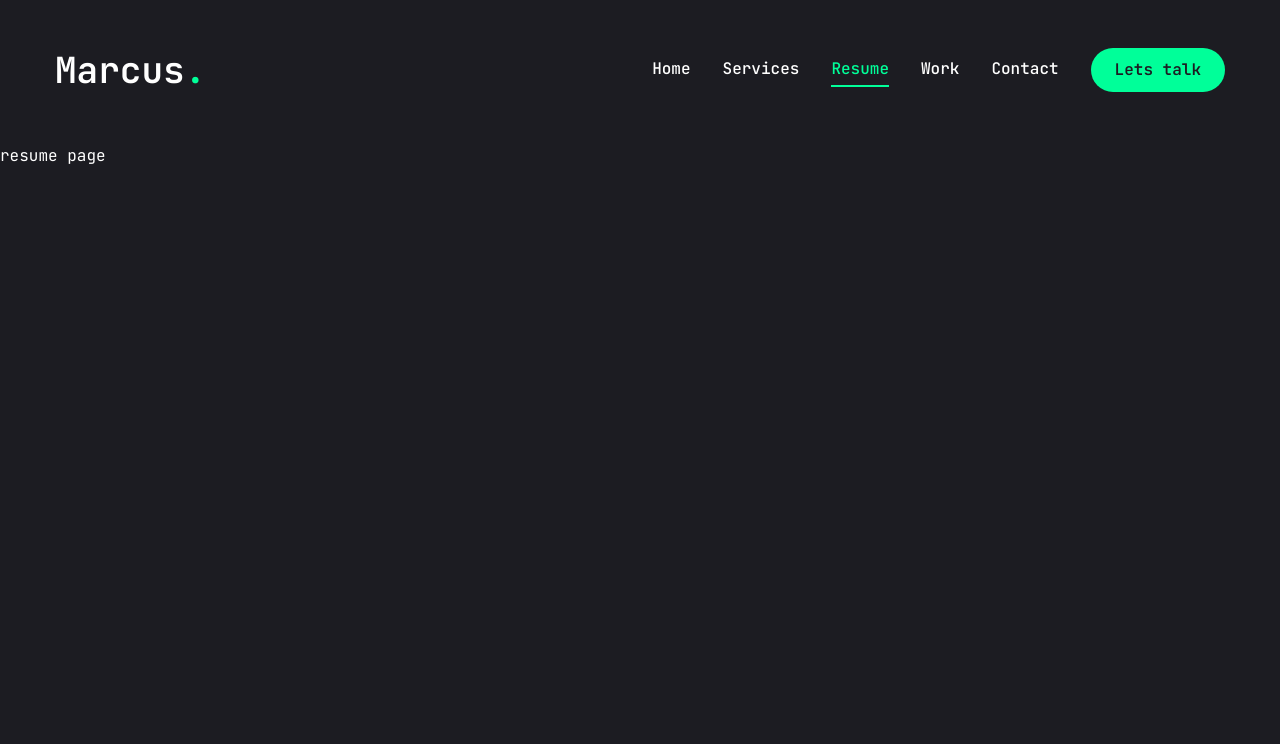
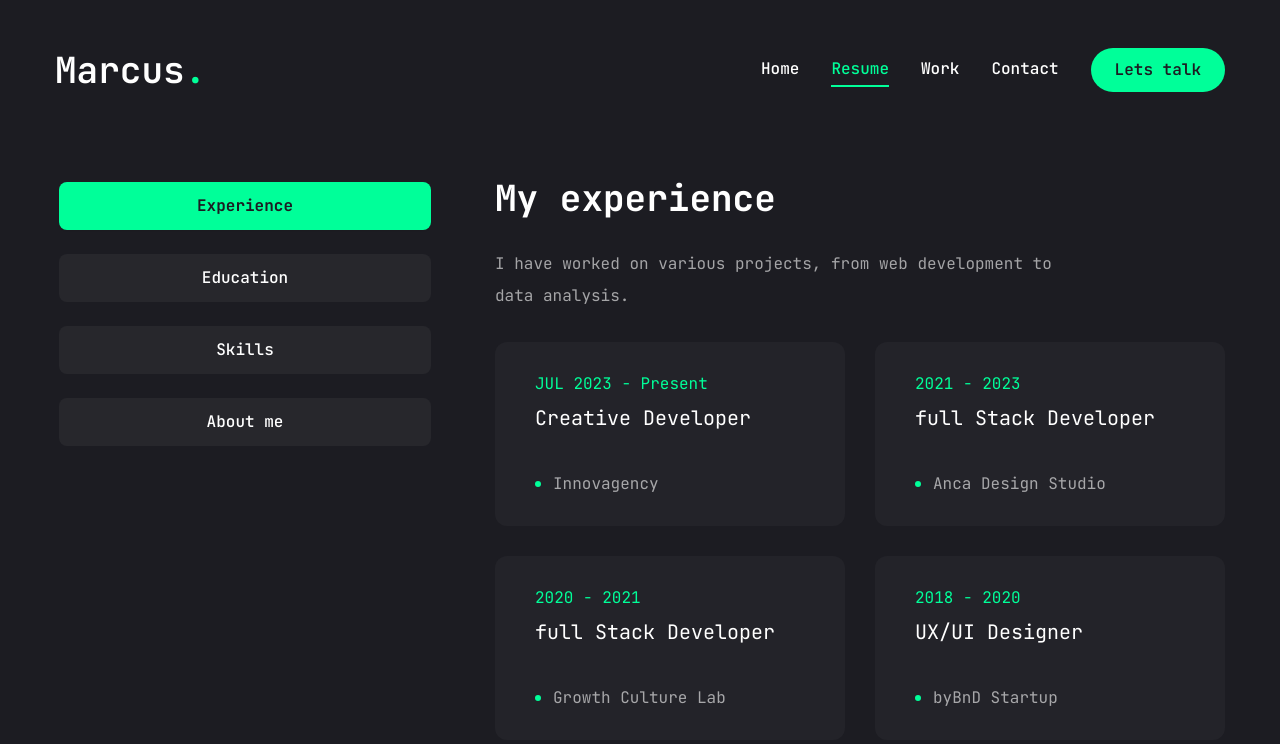
Before and after one commit to marcuswmc/portfolio-nextjs, a Next.js app: page /resume in a window 1280 px wide. Shown: the top 744 px of the page. Built offline with nearby package versions, Linux system fonts and the light colour scheme.

Commit message:
feat: create tabs on resume page

```diff
--- a/src/app/resume/page.tsx
+++ b/src/app/resume/page.tsx
@@ -1,3 +1,226 @@
+"use client";
+
+import { FaHtml5, FaCss3, FaJs, FaReact, FaNodeJs } from "react-icons/fa";
+import { SiTailwindcss, SiNextdotjs } from "react-icons/si";
+
+import { Tabs, TabsContent, TabsList, TabsTrigger } from "@/components/ui/tabs";
+
+import {
+  Tooltip,
+  TooltipContent,
+  TooltipProvider,
+  TooltipTrigger,
+} from "@/components/ui/tooltip";
+
+import { ScrollArea } from "@/components/ui/scroll-area";
+import { motion } from "framer-motion";
+
+// about data
+const about = {
+  title: "About me",
+  description:
+    "I am a full-stack developer with a passion for building scalable and efficient applications.",
+  info: [
+    {
+      fieldName: "Name",
+      fieldValue: "Marcus Oliveira",
+    },
+    {
+      fieldName: "Phone",
+      fieldValue: "(+351) 912 981 585",
+    },
+    {
+      fieldName: "Experience",
+      fieldValue: "6+ Years",
+    },
+    {
+      fieldName: "Nationality",
+      fieldValue: "Brazilian",
+    },
+    {
+      fieldName: "Email",
+      fieldValue: "marcus.relation@gmail.com",
+    },
+    {
+      fieldName: "Current address",
+      fieldValue: "Porto, Portugal",
+    },
+    {
+      fieldName: "Languages",
+      fieldValue: "Português, English, Spanish",
+    },
+  ],
+};
+
+// experience data
+const experience = {
+  icons: "/assets/resume/badge.svg",
+  title: "My experience",
+  description:
+    "I have worked on various projects, from web development to data analysis.",
+  items: [
+    {
+      company: "Innovagency",
+      position: "Creative Developer",
+      duration: "JUL 2023 - Present",
+    },
+    {
+      company: "Anca Design Studio",
+      position: "full Stack Developer",
+      duration: "2021 - 2023",
+    },
+    {
+      company: "Growth Culture Lab",
+      position: "full Stack Developer",
+      duration: "2020 - 2021",
+    },
+    {
+      company: "byBnD Startup",
+      position: "UX/UI Designer",
+      duration: "2018 - 2020",
+    },
+    {
+      company: "byBnD Startup",
+      position: "UX/UI Designer",
+      duration: "2018 - 2020",
+    },
+    {
+      company: "byBnD Startup",
+      position: "UX/UI Designer",
+      duration: "2018 - 2020",
+    },
+  ],
+};
+
+// education data
+const education = {
+  icons: "/assets/resume/cap.svg",
+  title: "My education",
+  description:
+    "I have worked on various projects, from web development to data analysis.",
+  items: [
+    {
+      institution: "EDIT School",
+      degree: "Full Stack Web Development",
+      duration: "2024",
+    },
+    {
+      institution: "Rocketseat",
+      degree: "Certified Web Development",
+      duration: "2020",
+    },
+    {
+      institution: "Fapcom Faculdade de Comunicação",
+      degree: "Bachelors degree in Advertising and Social Communication",
+      duration: "2018",
+    },
+  ],
+};
+
+// skills data
+const skills = {
+  title: "My skills",
+  description:
+    "I have worked on various projects, from web development to data analysis.",
+  skillList: [
+    {
+      icon: <FaHtml5 />,
+      name: "html 5",
+    },
+    {
+      icon: <FaCss3 />,
+      name: "css 3",
+    },
+    {
+      icon: <FaJs />,
+      name: "javascript",
+    },
+    {
+      icon: <FaReact />,
+      name: "react.js",
+    },
+    {
+      icon: <SiNextdotjs />,
+      name: "next.js",
+    },
+    {
+      icon: <SiTailwindcss />,
+      name: "tailwind.css",
+    },
+    {
+      icon: <FaNodeJs />,
+      name: "node.js",
+    },
+  ],
+};
+
 export default function Resume() {
-  return <main>resume page</main>
+  return (
+    <motion.div
+      initial={{ opacity: 0 }}
+      animate={{
+        opacity: 1,
+        transition: { delay: 2.4, duration: 0.4, ease: "easeIn" },
+      }}
+      className="min-h-[80vh] flex items-center justify-center py-12 xl:py-0"
+    >
+      <div className="container mx-auto">
+        <Tabs
+          defaultValue="experience"
+          className="flex flex-col xl:flex-row gap-[60px]"
+        >
+          <TabsList className="flex flex-col w-full max-w-[380px] mx-auto xl:mx-0 gap-6">
+            <TabsTrigger value="experience">Experience</TabsTrigger>
+            <TabsTrigger value="education">Education</TabsTrigger>
+            <TabsTrigger value="skills">Skills</TabsTrigger>
+            <TabsTrigger value="about">About me</TabsTrigger>
+          </TabsList>
+
+          {/* content */}
+          <div className="min-h-[70vh] w-full">
+            {/* experience */}
+            <TabsContent value="experience" className="w-full">
+              <div className="flex flex-col gap-[30px] text-center xl:text-left">
+                <h3 className="text-4xl font-bold">{experience.title}</h3>
+                <p className="max-w-[600px] text-white/60 mx-auto xl:mx-0">
+                  {experience.description}
+                </p>
+
+                <ScrollArea className="h-[400px]">
+                  <ul className="grid grid-cols-1 lg:grid-cols-2 gap-[30px]">
+                    {experience.items.map((item, index) => {
+                      return (
+                        <li key={index} className="bg-[#232329] h-[184px] py-6 px-10 rounded-xl flex flex-col justify-center items-center lg:items-start gap-1">
+                          <span className="text-accent">{item.duration}</span>
+                          <h3 className="text-xl max-w-[260px] min-h-[60px] text-center lg:text-left">{item.position}</h3>
+                          <div className="flex items-center gap-3">
+                            {/* dot */}
+                            <span className="w-[6px] h-[6px] rounded-full bg-accent"></span>
+                            <p className="text-white/60">{item.company}</p>
+                          </div>
+                        </li>
+                      )
+                    })}
+                  </ul>
+                </ScrollArea>
+              </div>
+            </TabsContent>
+
+            {/* education */}
+            <TabsContent value="education" className="w-full">
+              education
+            </TabsContent>
+            {/* skills */}
+            <TabsContent value="skills" className="w-full">
+              skills
+            </TabsContent>
+            {/* about */}
+            <TabsContent value="about" className="w-full">
+              about me
+            </TabsContent>
+          </div>
+        </Tabs>
+      </div>
+    </motion.div>
+  );
 }
--- a/src/app/services/page.tsx
+++ /dev/null
@@ -1,3 +0,0 @@
-export default function Services() {
-  return <main>services page</main>
-}
--- a/src/components/heroPhoto.tsx
+++ b/src/components/heroPhoto.tsx
@@ -20,7 +20,7 @@
             opacity: 1,
             transition: { delay: 2, duration: 0.4, ease: "easeInOut" },
           }}
-          className="w-[298px] h-[298px] xl:w-[498px] xl:h-[498px] lg:w-[498px] lg:h-[498px] mix-blend-lighten absolute"
+          className="w-[300px] h-[300px] xl:w-[500px] xl:h-[500px] lg:w-[500px] lg:h-[500px] mix-blend-lighten absolute"
         >
           <Image
             src="/assets/photo.png"
@@ -50,17 +50,15 @@
             initial={{ strokeDasharray: "24 10 0 0" }}
             animate={{
               strokeDasharray: ["15 120 25 25", "16 25 92 72", "4 250 22 22"],
-            rotate: [120, 360]
+              rotate: [120, 360],
             }}
             transition={{
               duration: 20,
               repeat: Infinity,
-            repeatType: "reverse"
+              repeatType: "reverse",
             }}
           />
-
         </motion.svg>
-
       </motion.div>
     </div>
   );
--- a/src/components/mobileNav.tsx
+++ b/src/components/mobileNav.tsx
@@ -9,10 +9,6 @@
   {
     name: "home",
     path: "/",
-  },
-  {
-    name: "services",
-    path: "/services",
   },
   {
     name: "resume",
--- a/src/components/nav.tsx
+++ b/src/components/nav.tsx
@@ -7,10 +7,6 @@
   {
     name: "home",
     path: "/",
-  },
-  {
-    name: "services",
-    path: "/services",
   },
   {
     name: "resume",
--- a/src/components/ui/scroll-area.tsx
+++ b/src/components/ui/scroll-area.tsx
@@ -40,7 +40,7 @@
     )}
     {...props}
   >
-    <ScrollAreaPrimitive.ScrollAreaThumb className="relative flex-1 rounded-full bg-slate-200 dark:bg-slate-800" />
+    <ScrollAreaPrimitive.ScrollAreaThumb className="relative flex-1 rounded-full bg-accent dark:bg-slate-800" />
   </ScrollAreaPrimitive.ScrollAreaScrollbar>
 ))
 ScrollBar.displayName = ScrollAreaPrimitive.ScrollAreaScrollbar.displayName
--- a/src/components/ui/tabs.tsx
+++ b/src/components/ui/tabs.tsx
@@ -14,7 +14,7 @@
   <TabsPrimitive.List
     ref={ref}
     className={cn(
-      "inline-flex h-10 items-center justify-center rounded-md bg-slate-100 p-1 text-slate-500 dark:bg-slate-800 dark:text-slate-400",
+      "inline-flex h-auto rounded-md p-1 text-primary",
       className
     )}
     {...props}
@@ -29,7 +29,7 @@
   <TabsPrimitive.Trigger
     ref={ref}
     className={cn(
-      "inline-flex items-center justify-center whitespace-nowrap rounded-sm px-3 py-1.5 text-sm font-medium ring-offset-white transition-all focus-visible:outline-none focus-visible:ring-2 focus-visible:ring-slate-950 focus-visible:ring-offset-2 disabled:pointer-events-none disabled:opacity-50 data-[state=active]:bg-white data-[state=active]:text-slate-950 data-[state=active]:shadow-sm dark:ring-offset-slate-950 dark:focus-visible:ring-slate-300 dark:data-[state=active]:bg-slate-950 dark:data-[state=active]:text-slate-50",
+      "inline-flex items-centerw-full bg-[#27272c] justify-center whitespace-nowrap text-white rounded-lg p-3 text-base font-medium ring-offset-white transition-all disabled:pointer-events-none disabled:opacity-50 data-[state=active]:bg-accent data-[state=active]:text-primary data-[state=active]:font-bold data-[state=active]:shadow-sm",
       className
     )}
     {...props}
@@ -44,7 +44,7 @@
   <TabsPrimitive.Content
     ref={ref}
     className={cn(
-      "mt-2 ring-offset-white focus-visible:outline-none focus-visible:ring-2 focus-visible:ring-slate-950 focus-visible:ring-offset-2 dark:ring-offset-slate-950 dark:focus-visible:ring-slate-300",
+      "min-h-[480px] ring-offset-white focus-visible:outline-none focus-visible:ring-2 focus-visible:ring-slate-950 focus-visible:ring-offset-2 dark:ring-offset-slate-950 dark:focus-visible:ring-slate-300",
       className
     )}
     {...props}
```
Also changed, not shown: src/app/page.tsx (+11 -5 lines). Lines whose indentation alone changed are shown as unchanged.
